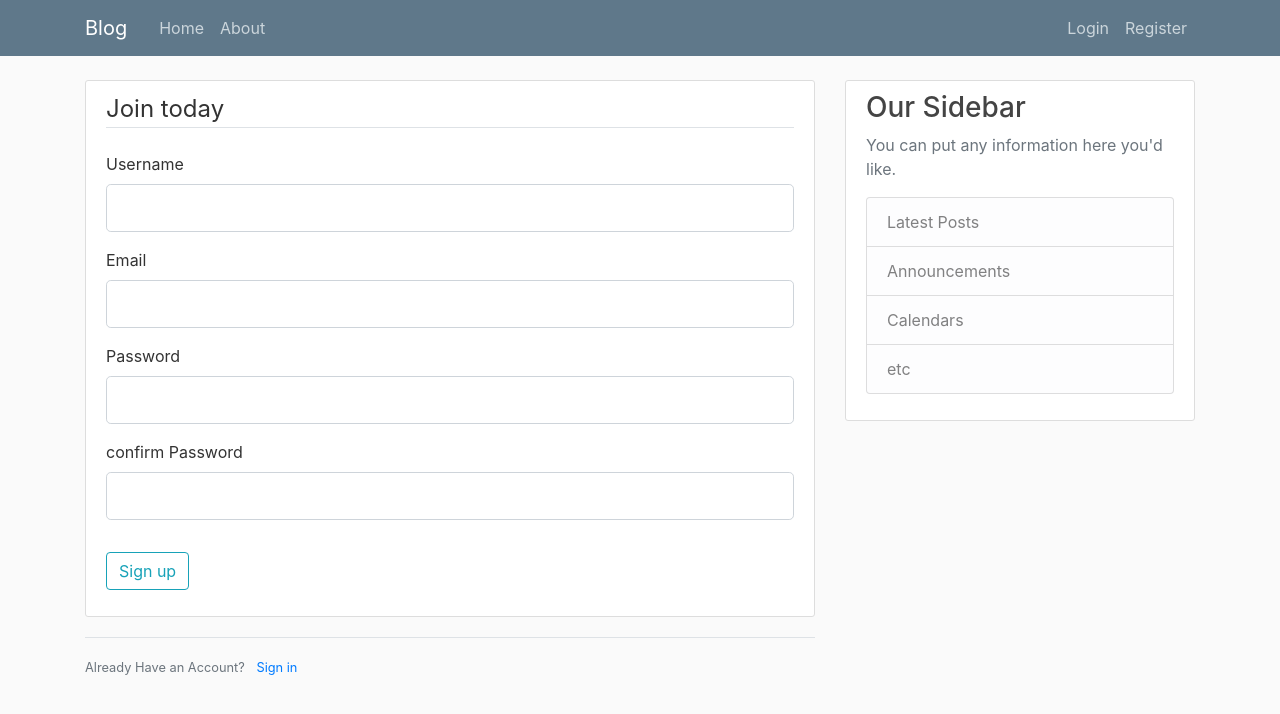
After one commit to dracangelo/blog, a Flask app: template templates/register.html in a window 1280 px wide. The commit adds this page. Shown: the top 714 px of the page. Run offline with Flask 2, Linux system fonts and the light colour scheme; the template is opened without the code that fills it: values that come from a table or form of the project are taken from there, others are empty; some libraries are stand-ins or nearby versions.

Commit message:
made regisration form active

```diff
--- a/flaskblog.py
+++ b/flaskblog.py
@@ -1,4 +1,4 @@
-from flask import Flask, render_template, url_for
+from flask import Flask, render_template, url_for, flash, redirect
 from forms import RegistrationForm, LoginForm
 app = Flask(__name__)
 
@@ -31,9 +31,12 @@ def about():
     return render_template('about.html', title='About')
 
 
-@app.route("/register")
+@app.route("/register", methods=['GET', 'POST'])
 def register():
     form = RegistrationForm()
+    if form.validate_on_submit():
+        flash(f'Account created for { form.username.data }!', 'success')
+    return redirect(url_for('home'))
     return render_template('register.html', title='Register', form=form)
 
 
--- a/templates/layout.html
+++ b/templates/layout.html
@@ -40,6 +40,15 @@
     <main role="main" class="container">
       <div class="row">
         <div class="col-md-8">
+          {% with messages = get_flashed_messages(with_categories=true) %}
+            {% if messages %}
+              {% for category, message in messages %}
+                <div class="alert alert-{{ category }}">
+                  {{ message }}
+                </div>
+              {% endfor %}
+            {% endif %}
+          {% endwith %}
           {% block content %}{% endblock %}
         </div>
         <div class="col-md-4">
--- /dev/null
+++ b/templates/register.html
@@ -0,0 +1,35 @@
+{% extends "layout.html" %} {% block content %}
+<div class="content-section">
+  <form method="POST" action="">
+    {{ form.hidden_tag() }}
+    <fieldset class="form-group">
+      <legend class="border-bottom mb-4">Join today</legend>
+      <div class="form-group">
+        {{ form.username.label(class="form-control-label") }}
+        {{form.username(class="form-control form-control-lg") }}
+      </div>
+      <div class="form-group">
+        {{ form.email.label(class="form-control-label") }}
+        {{form.email(class="form-control form-control-lg") }}
+      </div>
+      <div class="form-group">
+        {{ form.password.label(class="form-control-label") }}
+        {{form.password(class="form-control form-control-lg") }}
+      </div>
+      <div class="form-group">
+        {{ form.confirm_password.label(class="form-control-label") }}
+        {{form.confirm_password(class="form-control form-control-lg") }}
+      </div>
+    </fieldset>
+    <div class="form-group">
+      {{ form.submit(class="btn btn-outline-info") }}
+    </div>
+  </form>
+</div>
+<div class="border-top pt-3">
+  <small class="text-muted">
+    Already Have an Account?
+    <a class="ml-2" href="{{  url_for('login') }}">Sign in</a>
+  </small>
+</div>
+{% endblock content %}
```
Also changed, not shown: templates/login.html (added).
